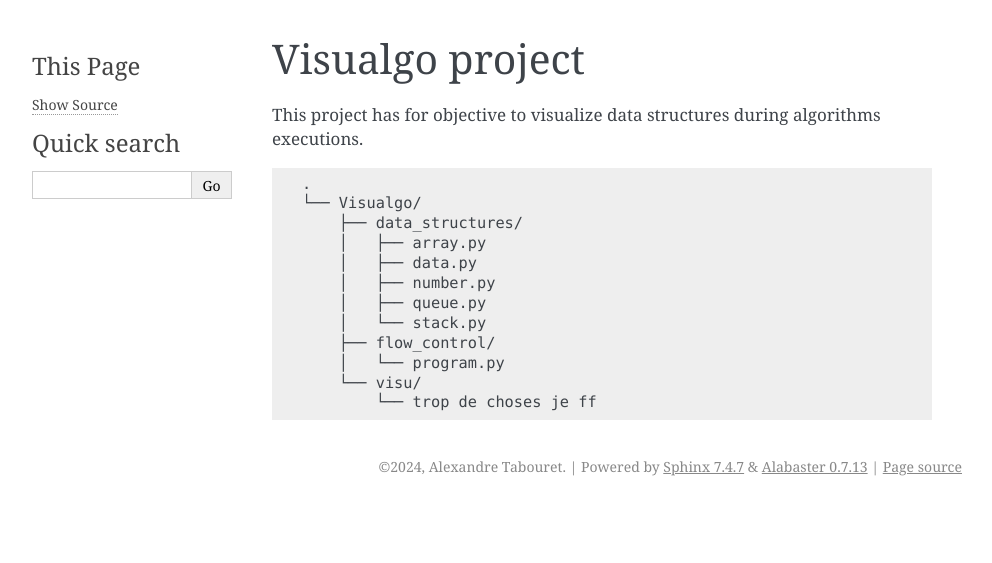
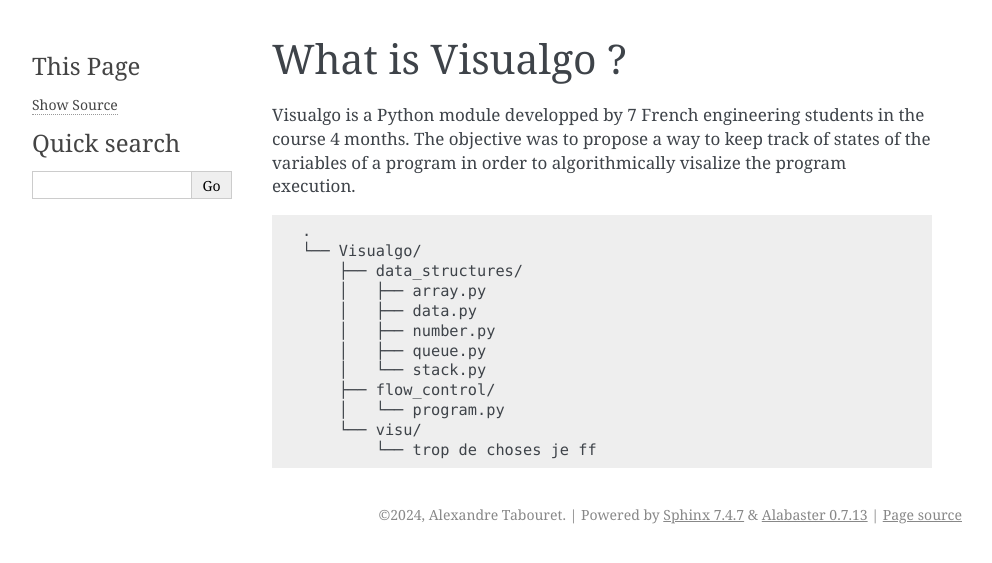
Before and after one commit to Bugz-gg/visualgo, a Sphinx documentation site: the page built from source/visualgo_md.md, in a window 1280 px wide. Shown: the top 563 px of the page, without its empty margins (148-1140 px from the left). Built offline with Sphinx 7.4.7, drawn with Linux system fonts in a browser that asks for light colours.

Commit message:
continued doc

````diff
--- a/source/index.rst
+++ b/source/index.rst
@@ -7,7 +7,7 @@ Visualgo's documentation
 ========================
 
 .. toctree::
-   :maxdepth: 2
+   :maxdepth: 6
    :caption: Contents:
 
    modules
--- a/source/visualgo_md.md
+++ b/source/visualgo_md.md
@@ -1,6 +1,8 @@
-# Visualgo project
+# What is Visualgo ?
 
-This project has for objective to visualize data structures during algorithms executions.
+Visualgo is a Python module developped by 7 French engineering students in the course 4 months. The objective was to propose a way to keep track of states of the variables of a program in order to algorithmically visalize the program execution.
+
+
 ```
 .
 └── Visualgo/
````
Also changed, not shown: source/flow_control.rst (+10 -0 lines), source/program_md.md (added, +31 -0 lines).
